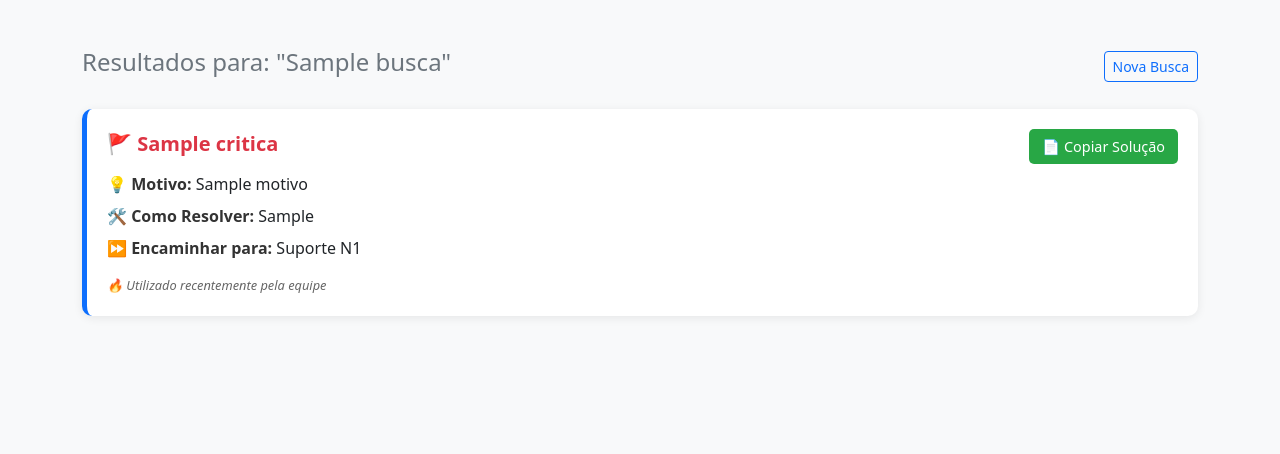
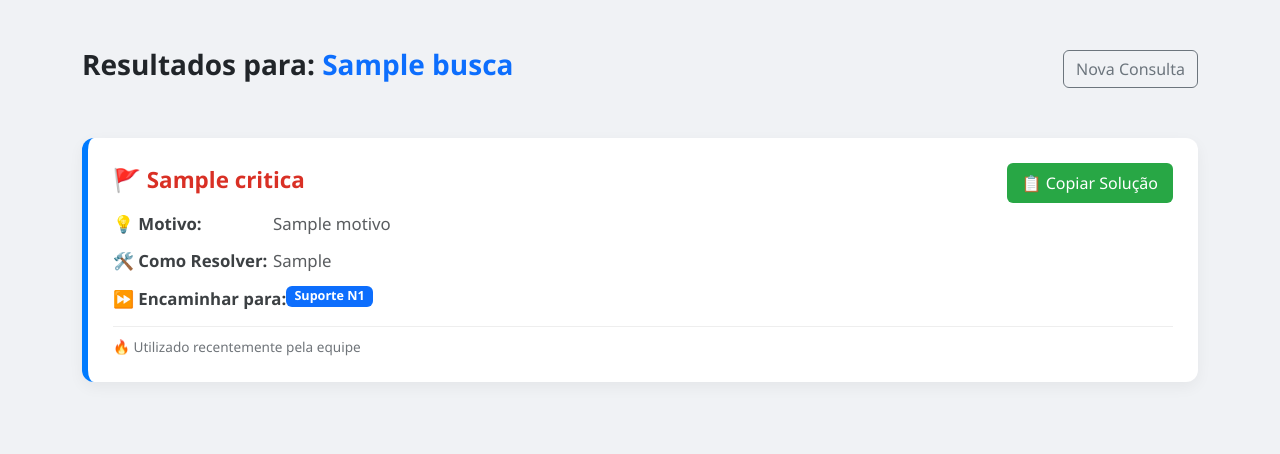
Before and after one commit to JoaoMalkiewiez/Validador-WEB, a Flask app: template templates/criticas.html in a window 1280 px wide. Shown: the top 454 px of the page. Run offline with Flask 3, Linux system fonts and the light colour scheme; the template is opened without the code that fills it: most values are stand-ins (such as "Sample title", 1, 10 or a date in 2020).

Commit message:
Update: Visual dashboard e funcionalidade de copiar

```diff
--- a/templates/criticas.html
+++ b/templates/criticas.html
@@ -2,41 +2,77 @@
 <html lang="pt-br">
 <head>
     <meta charset="UTF-8">
-    <title>Resultados - Validador</title>
+    <title>Resultados de Suporte</title>
     <link href="https://cdn.jsdelivr.net/npm/bootstrap@5.3.0/dist/css/bootstrap.min.css" rel="stylesheet">
     <style>
-        body { background-color: #f8f9fa; }
+        body { background-color: #f0f2f5; font-family: 'Segoe UI', sans-serif; }
         .result-card {
-            background: white; border-radius: 10px; border-left: 5px solid #0d6efd;
-            box-shadow: 0 2px 10px rgba(0,0,0,0.08); padding: 20px; margin-bottom: 20px;
+            background: white; border-radius: 12px; border-left: 6px solid #007bff;
+            box-shadow: 0 5px 15px rgba(0,0,0,0.05); padding: 25px; margin-bottom: 25px;
+            position: relative;
         }
-        .critica-titulo { color: #dc3545; font-weight: bold; font-size: 1.25rem; }
-        .icon-label { font-weight: bold; color: #333; }
-        .btn-copy { background-color: #28a745; color: white; font-size: 0.9rem; border-radius: 5px; }
-        .badge-info { font-size: 0.8rem; color: #666; font-style: italic; }
+        .critica-titulo { color: #d93025; font-weight: bold; font-size: 1.4rem; margin-bottom: 15px; display: flex; align-items: center; gap: 10px; }
+        .info-row { margin-bottom: 12px; font-size: 1.05rem; display: flex; align-items: flex-start; }
+        .icon-label { font-weight: bold; color: #3c4043; min-width: 160px; display: inline-block; }
+        .btn-copy { background-color: #28a745; color: white; border: none; padding: 8px 15px; border-radius: 6px; font-weight: 500; position: absolute; top: 25px; right: 25px; transition: 0.3s; }
+        .status-badge { font-size: 0.85rem; color: #70757a; margin-top: 15px; border-top: 1px solid #eee; padding-top: 10px; }
     </style>
 </head>
 <body class="container py-5">
-    <div class="d-flex justify-content-between align-items-center mb-4">
-        <h4 class="text-secondary">Resultados para: "{{ busca }}"</h4>
-        <a href="/" class="btn btn-outline-primary btn-sm">Nova Busca</a>
+    <div class="d-flex justify-content-between align-items-center mb-5">
+        <h3 class="text-dark fw-bold">Resultados para: <span class="text-primary">{{ busca }}</span></h3>
+        <a href="/" class="btn btn-outline-secondary">Nova Consulta</a>
     </div>
 
     {% for item in dados %}
-    <div class="result-card">
-        <div class="d-flex justify-content-between align-items-start mb-2">
-            <div class="critica-titulo">🚩 {{ item.critica }}</div>
-            <button class="btn btn-copy">📄 Copiar Solução</button>
+    <div class="result-card" id="card-{{ loop.index }}">
+        <button class="btn btn-copy" onclick="copiarSolucao('{{ loop.index }}')">📋 Copiar Solução</button>
+
+        <div class="critica-titulo">🚩 {{ item.critica }}</div>
+
+        <div class="info-row">
+            <span class="icon-label">💡 Motivo:</span>
+            <span class="text-muted">{{ item.motivo }}</span>
         </div>
 
-        <p class="mb-2"><span class="icon-label">💡 Motivo:</span> {{ item.motivo }}</p>
-        <p class="mb-2"><span class="icon-label">🛠️ Como Resolver:</span> {{ item.como_resolver }}</p>
-        <p class="mb-3"><span class="icon-label">⏩ Encaminhar para:</span> Suporte N1</p>
+        <div class="info-row">
+            <span class="icon-label">🛠️ Como Resolver:</span>
+            <span id="texto-solucao-{{ loop.index }}" class="text-muted">{{ item.como_resolver }}</span>
+        </div>
 
-        <div class="badge-info">🔥 Utilizado recentemente pela equipe</div>
+        <div class="info-row">
+            <span class="icon-label">⏩ Encaminhar para:</span>
+            <span class="badge bg-primary">Suporte N1</span>
+        </div>
+
+        <div class="status-badge">🔥 Utilizado recentemente pela equipe</div>
     </div>
     {% else %}
-    <div class="alert alert-light text-center shadow-sm">Nenhuma crítica encontrada para "{{ busca }}".</div>
+    <div class="alert alert-warning shadow-sm">Nenhuma crítica encontrada para sua busca.</div>
     {% endfor %}
+
+    <script>
+        function copiarSolucao(id) {
+            // Pega o texto do elemento específico
+            const textoParaCopiar = document.getElementById('texto-solucao-' + id).innerText;
+
+            // Usa a API do navegador para copiar
+            navigator.clipboard.writeText(textoParaCopiar).then(() => {
+                const botao = document.querySelector(`#card-${id} .btn-copy`);
+                const textoOriginal = botao.innerHTML;
+
+                // Feedback visual de sucesso
+                botao.innerHTML = '✅ Copiado!';
+                botao.style.backgroundColor = '#155724';
+
+                setTimeout(() => {
+                    botao.innerHTML = textoOriginal;
+                    botao.style.backgroundColor = '#28a745';
+                }, 2000);
+            }).catch(err => {
+                console.error('Erro ao copiar: ', err);
+            });
+        }
+    </script>
 </body>
 </html>
```
Also changed, not shown: templates/index.html (+11 -9 lines).
